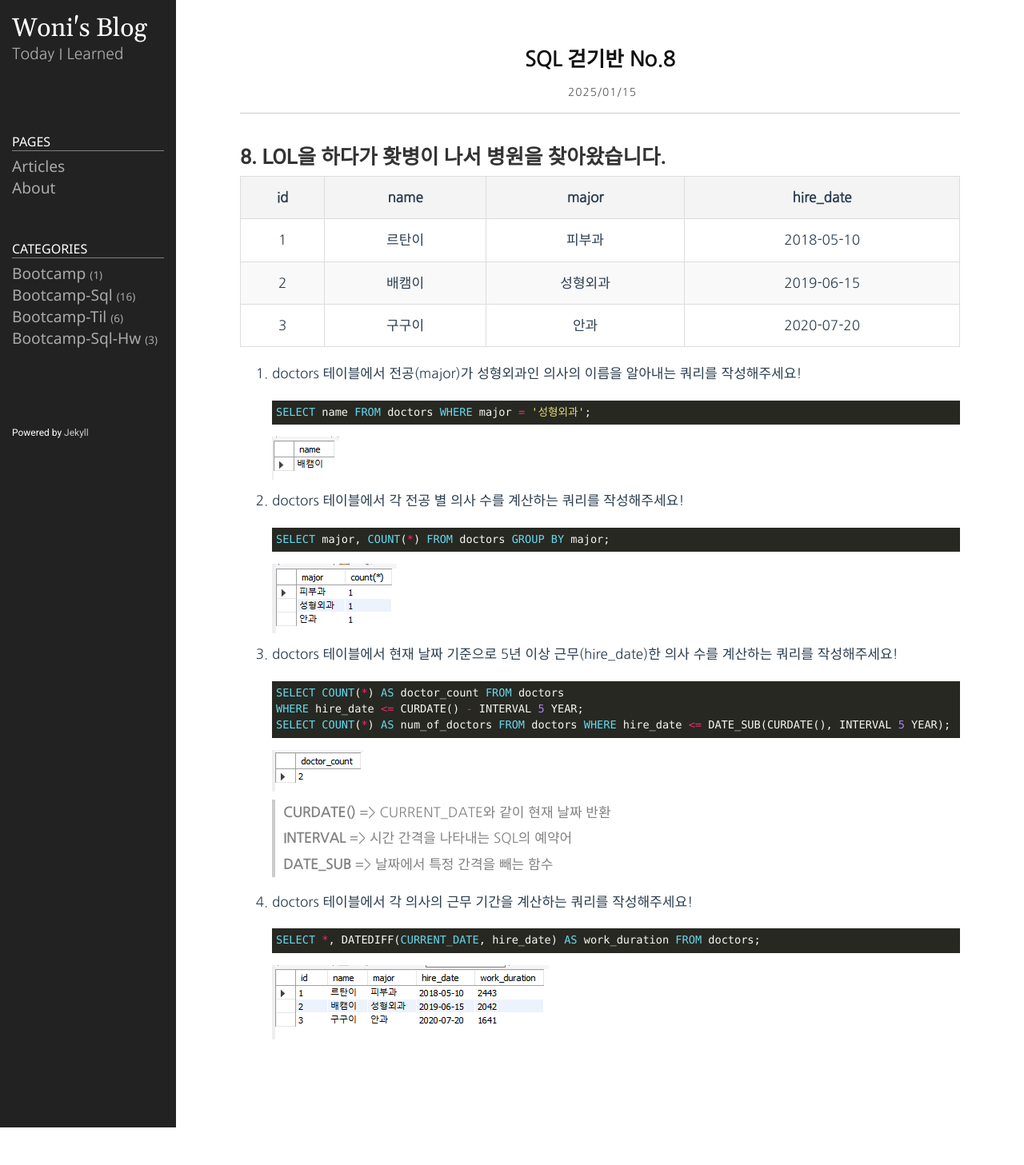
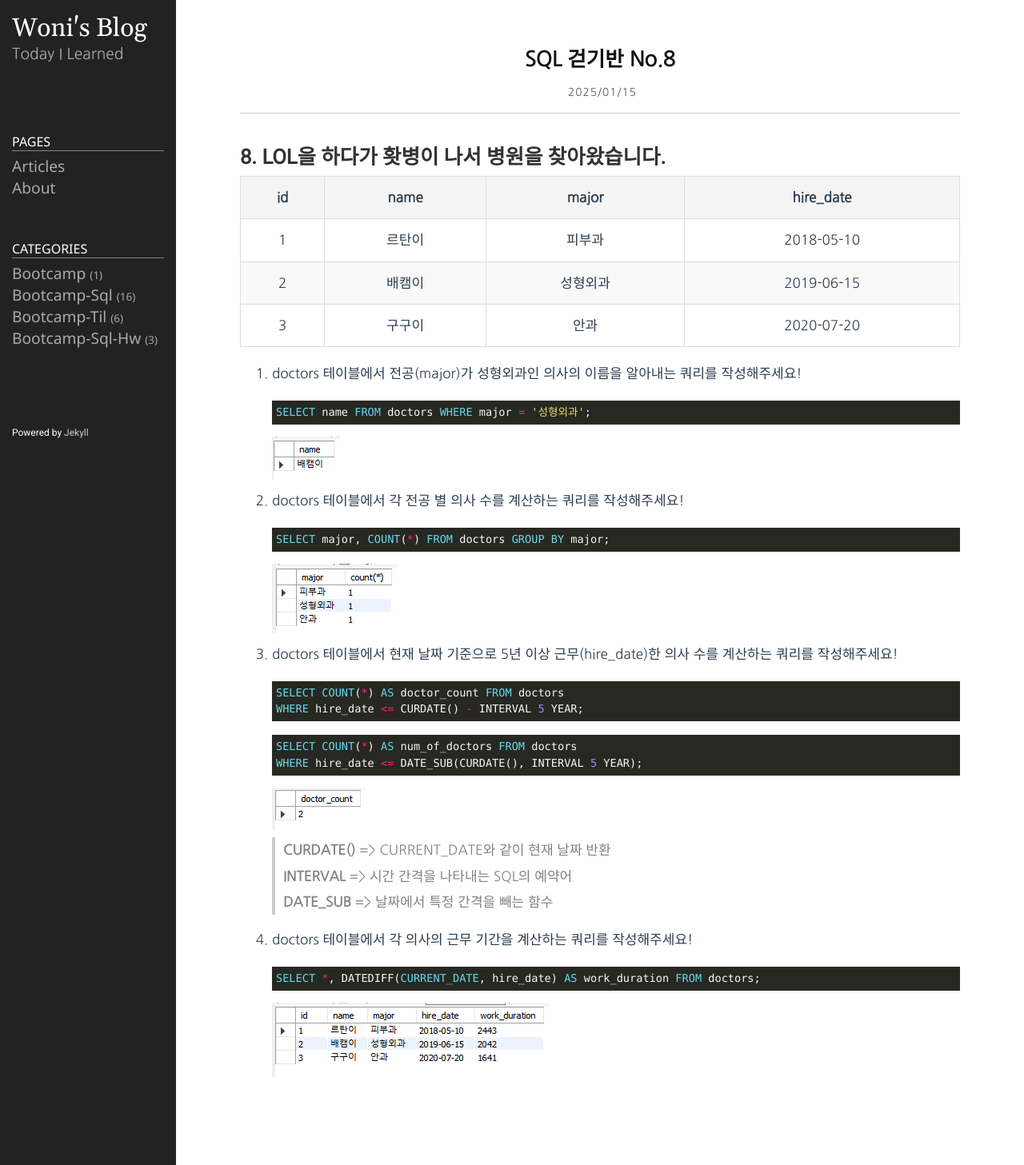
Before and after one commit to s-woni/s-woni.github.io, a Jekyll site: the page built from _posts/sql-walk/2025-01-15-walk8.md, in a window 1280 px wide. Shown: the whole page at 80% size. Built offline with Jekyll 4.4.1, drawn with Linux system fonts in a browser that asks for light colours; before the commit the page ends 1410 px from its top, so only the background shows below that.

Commit message:
Update 2025-01-15-walk8.md

````diff
--- a/_posts/sql-walk/2025-01-15-walk8.md
+++ b/_posts/sql-walk/2025-01-15-walk8.md
@@ -15,21 +15,24 @@ category: bootcamp-sql
 
 30. doctors 테이블에서 전공(major)가 성형외과인 의사의 이름을 알아내는 쿼리를 작성해주세요!
 ```sql
-SELECT name FROM doctors WHERE major = '성형외과';
+    SELECT name FROM doctors WHERE major = '성형외과';
 ```
 ![walk8-30](/public/img/walk8-30.png)
 
 31. doctors 테이블에서 각 전공 별 의사 수를 계산하는 쿼리를 작성해주세요!
 ```sql
-SELECT major, COUNT(*) FROM doctors GROUP BY major;
+    SELECT major, COUNT(*) FROM doctors GROUP BY major;
 ```
 ![walk8-31](/public/img/walk8-31.png)
 
 32. doctors 테이블에서 현재 날짜 기준으로 5년 이상 근무(hire_date)한 의사 수를 계산하는 쿼리를 작성해주세요!
 ```sql
-SELECT COUNT(*) AS doctor_count FROM doctors
-WHERE hire_date <= CURDATE() - INTERVAL 5 YEAR;
-SELECT COUNT(*) AS num_of_doctors FROM doctors WHERE hire_date <= DATE_SUB(CURDATE(), INTERVAL 5 YEAR);
+    SELECT COUNT(*) AS doctor_count FROM doctors
+    WHERE hire_date <= CURDATE() - INTERVAL 5 YEAR;
+```
+```sql
+    SELECT COUNT(*) AS num_of_doctors FROM doctors
+    WHERE hire_date <= DATE_SUB(CURDATE(), INTERVAL 5 YEAR);
 ```
 ![walk8-32](/public/img/walk8-32.png)
 > **CURDATE()** => CURRENT_DATE와 같이 현재 날짜 반환
@@ -38,6 +41,6 @@ SELECT COUNT(*) AS num_of_doctors FROM doctors WHERE hire_date <= DATE_SUB(CURDA
 
 33. doctors 테이블에서 각 의사의 근무 기간을 계산하는 쿼리를 작성해주세요!
 ```sql
-SELECT *, DATEDIFF(CURRENT_DATE, hire_date) AS work_duration FROM doctors;
+    SELECT *, DATEDIFF(CURRENT_DATE, hire_date) AS work_duration FROM doctors;
 ```
 ![walk8-33](/public/img/walk8-33.png)
````
